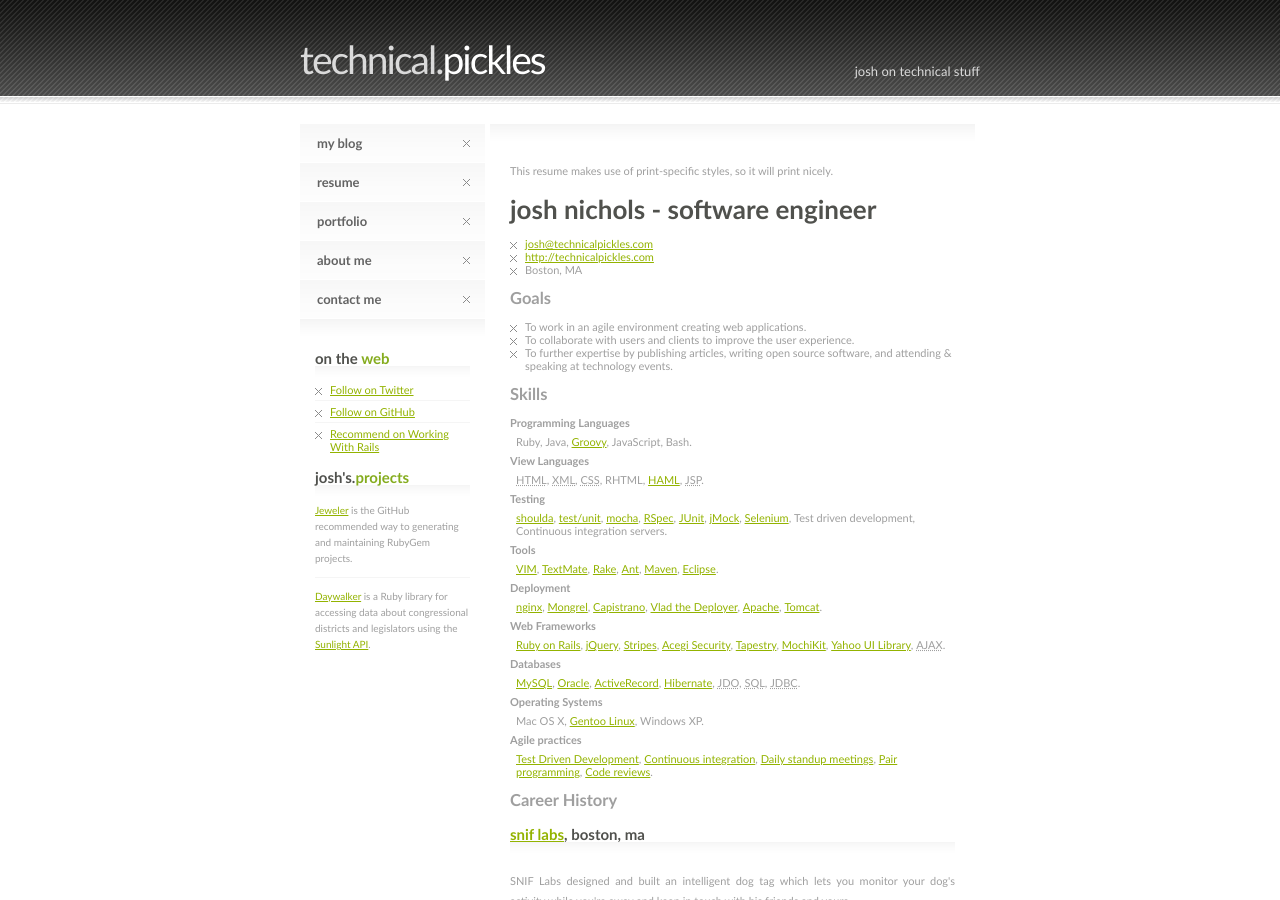
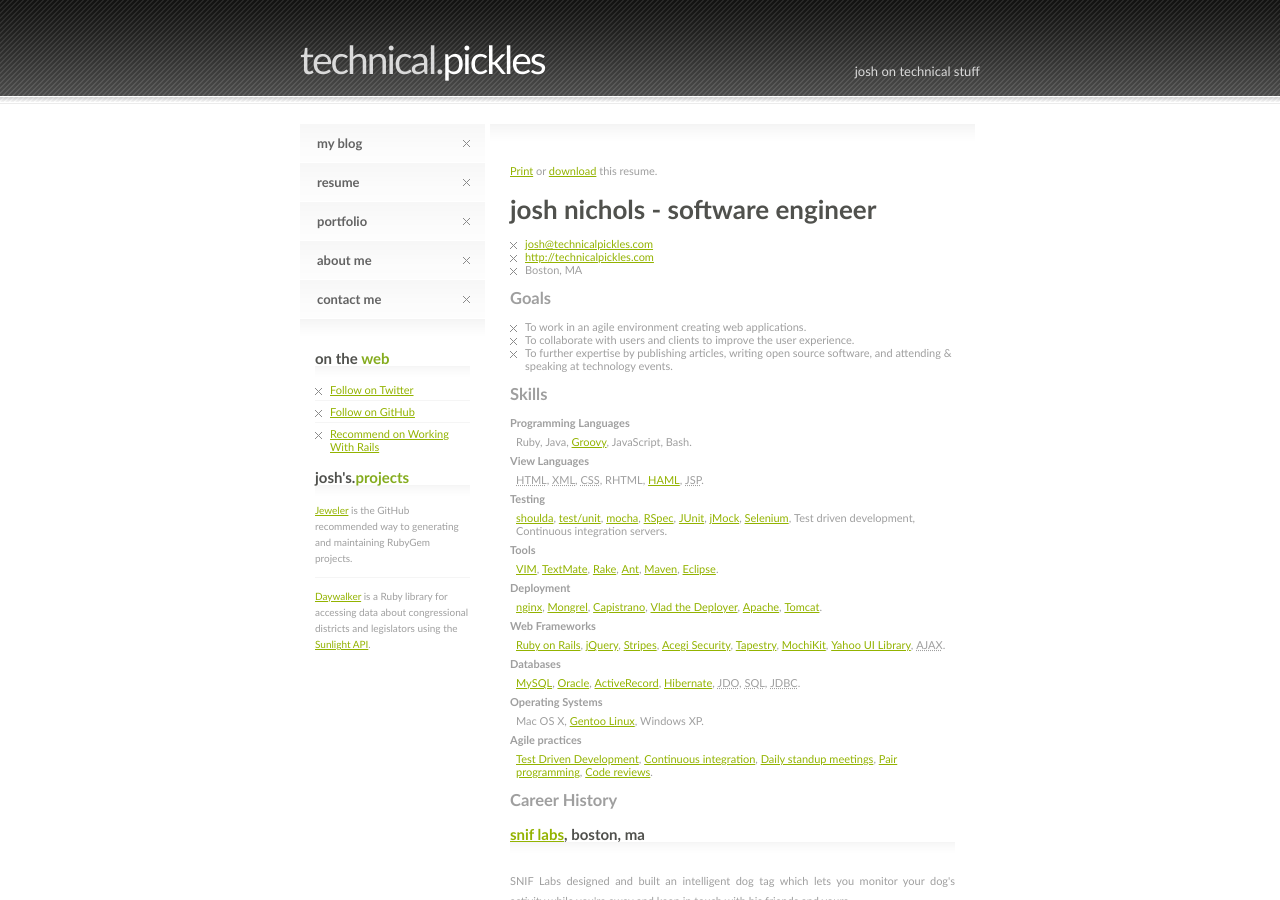
Before and after one commit to technicalpickles/technicalpickles.github.com, a Jekyll site: the page built from resume.html, in a window 1280 px wide and 900 px high. Built offline with Jekyll 4.4.1, drawn with Linux system fonts in a browser that asks for light colours.

Commit message:
More resume action.

```diff
--- a/_layouts/default.html
+++ b/_layouts/default.html
@@ -18,6 +18,7 @@
 <link rel="stylesheet" type="text/css" href="/stylesheets/syntax.css" media="screen,projector"/>
 <link rel="stylesheet" type="text/css" href="/stylesheets/blueprint/print.css" media="print"/>
 <link rel="stylesheet" type="text/css" href="/stylesheets/print.css" media="print"/>
+</head>
 
 <body id="{{ page.body_id }}">
 
--- a/resume.html
+++ b/resume.html
@@ -3,9 +3,8 @@ layout: default
 title: resume
 body_id: resume
 ---
-<div id="resume">
 <div id='printable_notice'>
-    <p>This resume makes use of print-specific styles, so it will print nicely.</p>
+  <p><a href="javascript:window.print()">Print</a> or <a href="resume.pdf">download</a> this resume.
 </div>
 <div id='letterhead'>
   <h1>Josh Nichols - Software Engineer</h1>
@@ -253,6 +252,5 @@ body_id: resume
   <h2>Education</h2>
   <p><a href="http://www.rpi.edu">Rensselaer Polytechnic Institute</a>, Dual B.S. Computer Science and Psychology May 2005</p>
 </div>
-</div>
 
 <!-- vim:set shiftwidth=2 softtabstop=2 expandtab ts=2 sw=2 : -->
```
Also changed, not shown: stylesheets/all.css (line endings or trailing spaces), 1 other file. Lines whose indentation alone changed are shown as unchanged.
